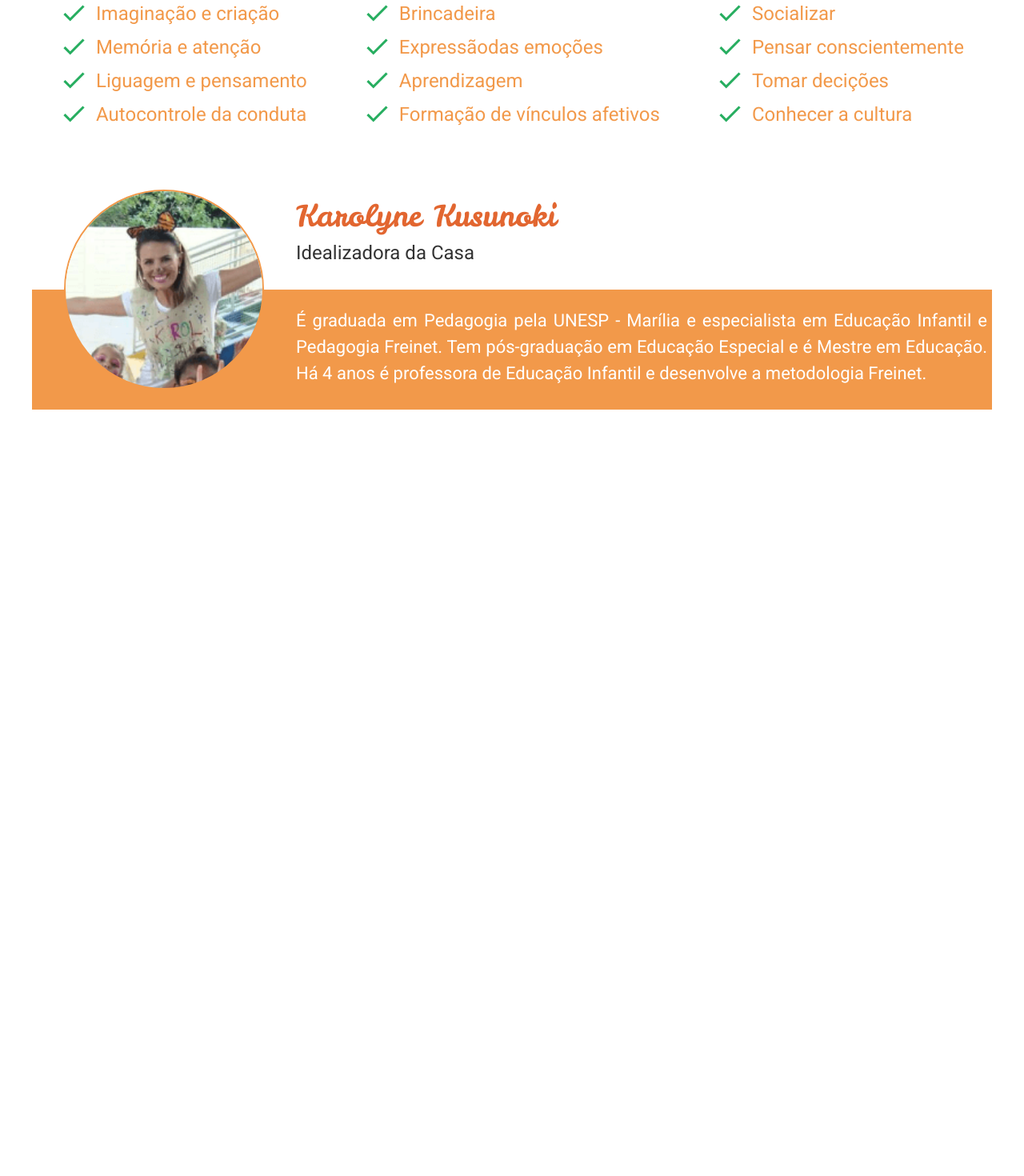
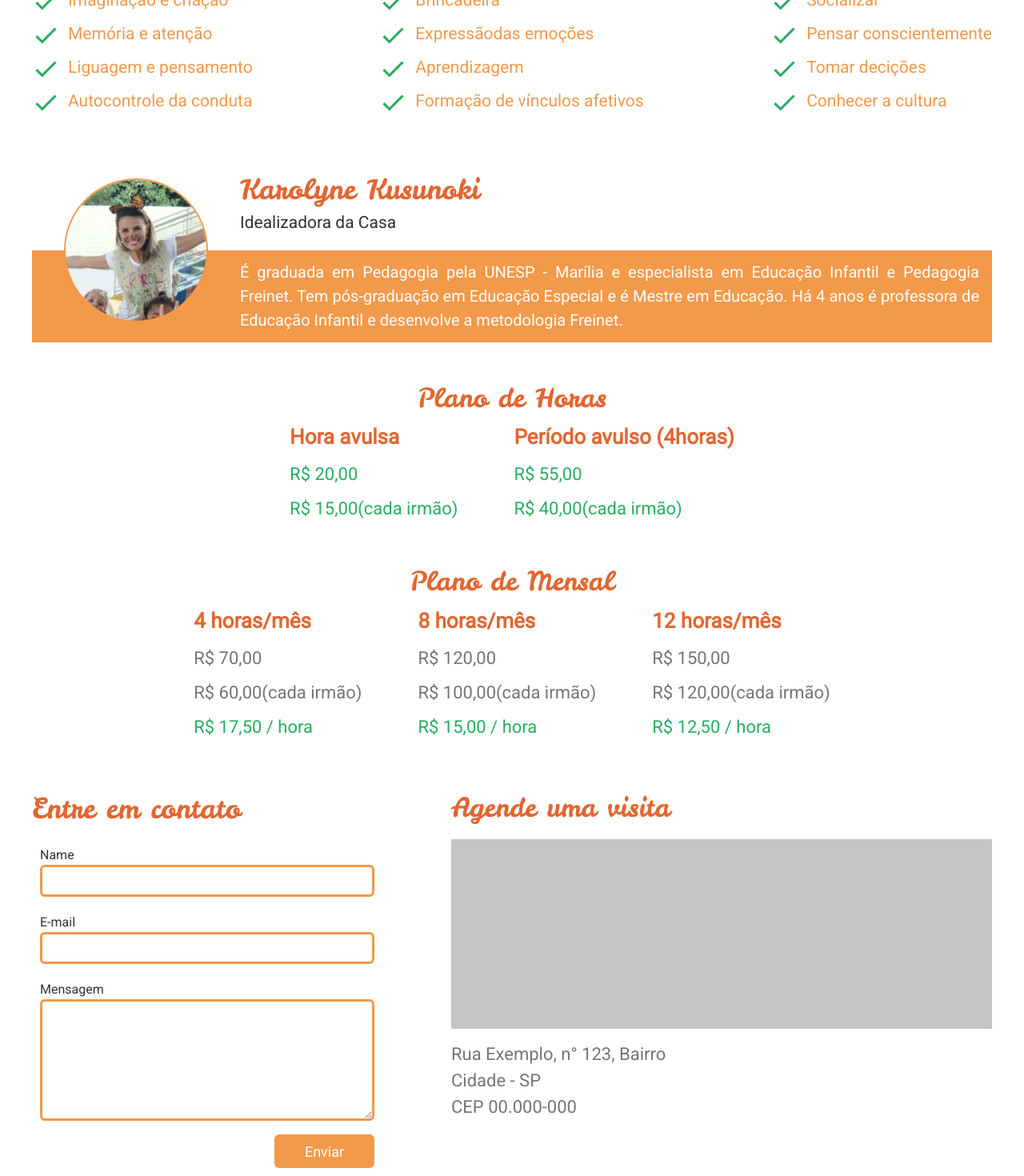
Before and after one commit to linconkusunoki/casafreinet, a React (Create React App) app: page / in a window 1280 px wide. Shown: the part 1077-2547 px from the top of the page at 80% size. Before the commit the page ends 1589 px from the top, so only its background shows below. Built offline with nearby package versions, Linux system fonts and the light colour scheme.

Commit message:
added more components

```diff
--- a/src/App.css
+++ b/src/App.css
@@ -64,17 +64,39 @@
   transition: margin 1000ms;
 }
 
+.Footer {
+  margin: 35px 0 0 0;
+  display: block;
+}
+
+@media (min-width: 530px) {
+  .Footer {
+    margin: 45px 0 0;
+    display: block;
+
+  }
+}
+
 @media (min-width: 1200px) {
-  .List {
-    margin-top: 40px;
+  .Footer {
+    display: flex;
     justify-content: space-between;
   }
 }
 
-@media (min-width: 850px) {
+@media (min-width: 1200px) {
   .List {
-    margin-top: 20px;
+    display: flex;
+    margin: 40px 0 0;
+    justify-content: space-between;
+  }
+}
+
+@media (max-width: 1199px) and (min-width: 850px) {
+  .List {
+    margin: 20px 0 0;
     display: flex;
     justify-content: space-around;
+    flex-wrap: wrap;
   }
 }
--- a/src/App.js
+++ b/src/App.js
@@ -1,5 +1,6 @@
 import React from "react";
 import "./App.css";
+import { Mobile, Desktop } from "./components/responsive";
 import { IoMdColorWand } from "react-icons/io";
 import { FaRegLightbulb, FaFlask } from "react-icons/fa";
 import { GiPalette } from "react-icons/gi";
@@ -14,7 +15,9 @@ import Banner from "./components/Banner";
 import Section from "./components/Section";
 import List from "./components/List";
 import About from "./components/About";
-import { Mobile, Desktop } from "./components/responsive";
+import Table from "./components/Table";
+import Form from "./components/Form";
+import Address from "./components/Address";
 
 function App() {
   return (
@@ -24,11 +27,11 @@ function App() {
       <Desktop>
         <div className="Features">
           <Features Icon={MdToys} text="Brincadeira Eurística" />
-          <Features Icon={FaFlask} text="Cantos da Brincadeira Faz-de-Conta" />
+          <Features Icon={IoMdColorWand} text="Cantos da Brincadeira Faz-de-Conta" />
           <Features Icon={GiPalette} text="Canto Ateliê" />
           <Features Icon={FaRegLightbulb} text="Canto dos Materiais" />
           <Features
-            Icon={IoMdColorWand}
+            Icon={FaFlask}
             text="Canto da Experiência e Culinário"
           />
           <Features Icon={GoBook} text="Literatura Infatil" />
@@ -59,11 +62,11 @@ function App() {
           text="Crianças entre 3 e 7 anos, no contraturno escolar, podem frequentar a casa em horas avulsas ou períodos. Bebês (entre 1 ano) poodem participar de sessões de brincadeiras eurísticas agendadas previamente e na companhia de 1 adulto "
         />
         <Features Icon={MdToys} text="Brincadeira Eurística" />
-        <Features Icon={FaFlask} text="Cantos da Brincadeira Faz-de-Conta" />
+        <Features Icon={IoMdColorWand} text="Cantos da Brincadeira Faz-de-Conta" />
         <Features Icon={GiPalette} text="Canto Ateliê" />
         <Features Icon={FaRegLightbulb} text="Canto dos Materiais" />
         <Features
-          Icon={IoMdColorWand}
+          Icon={FaFlask}
           text="Canto da Experiência e Culinário"
         />
         <Features Icon={GoBook} text="Literatura Infatil" />
@@ -78,9 +81,24 @@ function App() {
         status="Idealizadora da Casa"
         text="É graduada em Pedagogia pela UNESP - Marília e especialista em Educação Infantil e Pedagogia Freinet. Tem pós-graduação em Educação Especial e é Mestre em Educação. Há 4 anos é professora de Educação Infantil e desenvolve a metodologia Freinet."
       />
+      <Table title="Plano de Horas" body="table1" thead={headOne} />
+      <Table title="Plano de Mensal" body="table2" thead={headTwo} />
+      <div className="Footer">
+        <Form title="Entre em contato" />
+        <Address
+          title="Agende uma visita"
+          street="Rua Exemplo, n° 123, Bairro"
+          city="Cidade - SP"
+          cep="00.000-000"
+        />
+      </div>
     </div>
   );
 }
+
+const headOne = ["Hora avulsa", "Período avulso (4horas)"];
+
+const headTwo = ["4 horas/mês", "8 horas/mês", "12 horas/mês"];
 
 const desenvolve = [
   "Senso etético",
--- a/src/components/About/about.module.css
+++ b/src/components/About/about.module.css
@@ -24,7 +24,7 @@
 }
 
 .text {
-  padding: 21px;
+  padding: 5px;
   text-align: justify;
   font-size: 18px;
   color: #ffffff;
@@ -59,22 +59,22 @@
   }
   .text {
     background: unset;
-    padding: 45px 0 0;
-    font-size: 22px;
+    padding: 25px 0 0;
+    font-size: 20px;
   }
   .container {
     text-align: left;
-    width: 72%;
+    width: 77%;
   }
   .perfil {
-    width: 250px;
-    height: 250px;
+    width: 180px;
+    height: 180px;
     margin: 25px 40px;
   }
   .name {
-    font-size: 38px;
+    font-size: 35px;
   }
   .status {
-    font-size: 24px;
+    font-size: 21px;
   }
 }
--- /dev/null
+++ b/src/components/Address/address.module.css
@@ -0,0 +1,50 @@
+.wrapper {
+  display: block;
+}
+
+.address h3 {
+  font-size: 18px;
+  color: #767676;
+  text-align: center;
+}
+
+.title {
+  font-size: 28px;
+  color: #e26630;
+  font-family: Leckerli One;
+  text-align: center;
+  margin: 40px 0 0;
+}
+
+.mapBox {
+  margin: 10px;
+  height: 237px;
+  background: #c4c4c4;
+}
+
+@media (min-width: 1200px) {
+  .title {
+    font-size: 35px;
+    text-align: left;
+    margin: 10px 0 0;
+  }
+  .mapBox {
+    margin: 30px 0;
+  }
+  .address h3 {
+    text-align: left;
+  }
+}
+
+@media (min-width: 730px) {
+  .mapBox {
+    margin: 15px auto;
+    width: 676px;
+  }
+  .title {
+    font-size: 33px;
+  }
+  .address h3 {
+    font-size: 22px;
+  }
+}
--- /dev/null
+++ b/src/components/Address/index.js
@@ -0,0 +1,18 @@
+import React from 'react'
+import styles from './address.module.css'
+
+const Address = ({ title, street, city, cep }) => {
+  return (
+    <div className={styles.wrapper}>
+      <h2 className={styles.title}>{title}</h2>
+      <div className={styles.mapBox}></div>
+      <div className={styles.address}>
+        <h3>{street}</h3>
+        <h3>{city}</h3>
+        <h3>CEP {cep}</h3>
+      </div>
+    </div>
+  )
+}
+
+export default Address
--- a/src/components/Features/features.module.css
+++ b/src/components/Features/features.module.css
@@ -32,15 +32,15 @@
     width: 13%;
   }
   .iconCircle {
-    width: 150px;
-    height: 150px;
+    width: 120px;
+    height: 120px;
   }
   .textCircle {
     margin: 10px 0 0;
     font-size: 18px;
   }
   .wrapper svg {
-    width: 90px;
-    height: 90px;
+    width: 65px;
+    height: 65px;
   }
 }
--- /dev/null
+++ b/src/components/Form/form.module.css
@@ -0,0 +1,84 @@
+.wrapper {
+  display: block;
+}
+
+.title {
+  font-family: Leckerli One;
+  font-size: 28px;
+  color: #e26630;
+  text-align: center;
+  margin: 10px 0;
+}
+
+.form {
+  display: block;
+  margin: 10px;
+}
+
+.form label {
+  display: block;
+  color: #333333;
+}
+
+.form textarea {
+  height: 100px;
+  width: 100%;
+  border: 3px solid #f2994a;
+  border-radius: 6px;
+}
+
+.button {
+  border-radius: 6px;
+  height: 42px;
+  width: 190px;
+  background: #f2994a;
+  font-size: 18px;
+  color: #ffffff;
+}
+
+.form div {
+  width: 100%;
+  margin: 10px 0;
+  text-align: left;
+}
+
+.form input {
+  height: 40px;
+  width: 100%;
+  border: 3px solid #f2994a;
+  border-radius: 6px;
+}
+
+@media (min-width: 530px) {
+  .form {
+    display: flex;
+    flex-direction: column;
+    align-items: center;
+  }
+  .form div {
+    width: unset;
+  }
+  .form input {
+    width: 418px;
+  }
+  .form textarea {
+    height: 152px;
+    width: 418px;
+  }
+  .title {
+    font-size: 33px;
+  }
+}
+
+@media (min-width: 1200px) {
+  .title {
+    font-size: 35px;
+    text-align: left;
+  }
+  .form {
+    align-items: flex-end;
+  }
+  .button {
+    width: 125px;
+  }
+}
--- /dev/null
+++ b/src/components/Form/index.js
@@ -0,0 +1,33 @@
+import React from "react";
+import styles from "./form.module.css";
+
+const Form = ({ title }) => {
+  return (
+    <div className={styles.wrapper}>
+      <h2 className={styles.title}>{title}</h2>
+      <form className={styles.form} name="contato" action="">
+        <div>
+          <label htmlFor="contato" name="name">
+            Name
+          </label>
+          <input type="text" name="name" />
+        </div>
+        <div>
+          <label htmlFor="contato" name="email">
+            E-mail
+          </label>
+          <input type="email" name="email" />
+        </div>
+        <div>
+          <label htmlFor="contato" name="message">
+            Mensagem
+          </label>
+          <textarea name="message" />
+        </div>
+        <button className={styles.button}>Enviar</button>
+      </form>
+    </div>
+  );
+};
+
+export default Form;
--- a/src/components/List/list.module.css
+++ b/src/components/List/list.module.css
@@ -6,14 +6,16 @@
 
 .title {
   font-family: Leckerli One;
-  font-size: 38px;
+  /* font-size: 33px; */
   color: #e26630;
+  font-size: 28px;
 }
 
 .item {
   display: inline-block;
   margin-left: 10px;
-  font-size: 18px;
+  /* font-size: 18px; */
+  font-size: 16px;
   color: #f2994a;
   vertical-align: top;
 }
@@ -35,10 +37,13 @@
     padding: 0;
   }
   .item {
-    font-size: 24px;
+    font-size: 21px;
   }
   .icon svg {
     height: 35px;
     width: 35px;
   }
+  .title {
+    font-size: 35px;
+  }
 }
--- /dev/null
+++ b/src/components/Table/index.js
@@ -0,0 +1,68 @@
+import React from "react";
+import styles from "./table.module.css";
+
+const Table = ({ body, title, thead }) => {
+  if (body === "table1") {
+    body = tableOne();
+  } else {
+    body = tableTwo();
+  }
+
+  return (
+    <div className={styles.wrapper}>
+      <h2 className={styles.title}>{title}</h2>
+      <table>
+        <thead>
+          <tr>{renderTh(thead)}</tr>
+        </thead>
+        {body}
+      </table>
+    </div>
+  );
+};
+
+const tableTwo = () => {
+  return (
+    <tbody className={styles.tableTwo}>
+      <tr>
+        <td>R$ 70,00</td>
+        <td>R$ 120,00</td>
+        <td>R$ 150,00</td>
+      </tr>
+      <tr>
+        <td>R$ 60,00(cada irmão)</td>
+        <td>R$ 100,00(cada irmão)</td>
+        <td>R$ 120,00(cada irmão)</td>
+      </tr>
+      <tr>
+        <td>R$ 17,50 / hora</td>
+        <td>R$ 15,00 / hora</td>
+        <td>R$ 12,50 / hora</td>
+      </tr>
+    </tbody>
+  );
+};
+
+const tableOne = () => {
+  return (
+    <tbody className={styles.tableOne}>
+      <tr>
+        <td>R$ 20,00</td>
+        <td>R$ 55,00</td>
+      </tr>
+      <tr>
+        <td>R$ 15,00(cada irmão)</td>
+        <td>R$ 40,00(cada irmão)</td>
+      </tr>
+    </tbody>
+  );
+};
+
+function renderTh(e) {
+  if (e.length === 0) {
+    return null;
+  }
+  return e.map(value => <th>{value}</th>);
+}
+
+export default Table;
--- /dev/null
+++ b/src/components/Table/table.module.css
@@ -0,0 +1,47 @@
+.wrapper {
+  text-align: center;
+  margin: 0 auto;
+}
+
+.wrapper table {
+  text-align: justify;
+  margin: 0 auto;
+}
+
+.wrapper th,
+.wrapper td {
+  padding: 5px 35px;
+  font-size: 18px;
+}
+
+.wrapper th {
+  color: #e26630;
+}
+
+.tableTwo td {
+  color: #767676;
+}
+
+.tableOne td,
+.tableTwo tr:last-child td {
+  color: #27ae60;
+}
+
+.title {
+  margin: 45px 0 0;
+  font-size: 30px;
+  font-family: Leckerli One;
+  color: #e26630;
+}
+
+@media (min-width: 1200px) {
+  .title {
+    font-size: 33px;
+  }
+  .wrapper th {
+    font-size: 26px;
+  }
+  .wrapper td {
+    font-size: 22px;
+  }
+}
```
